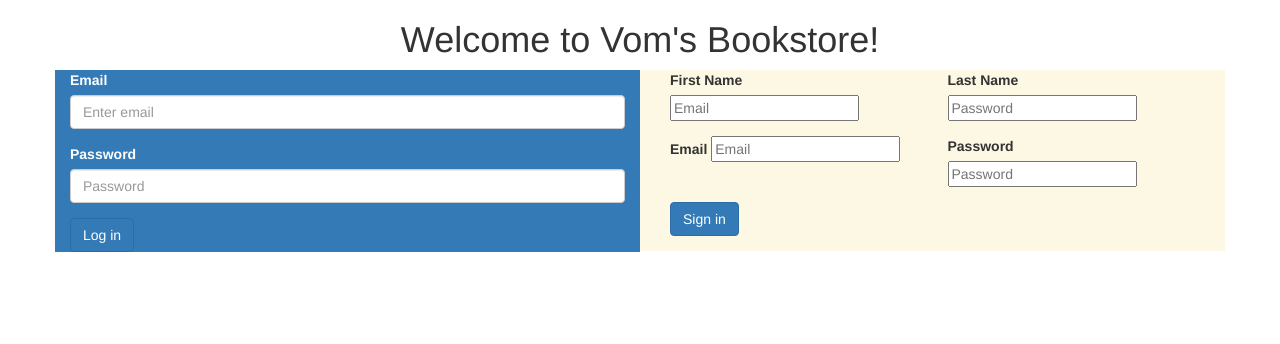
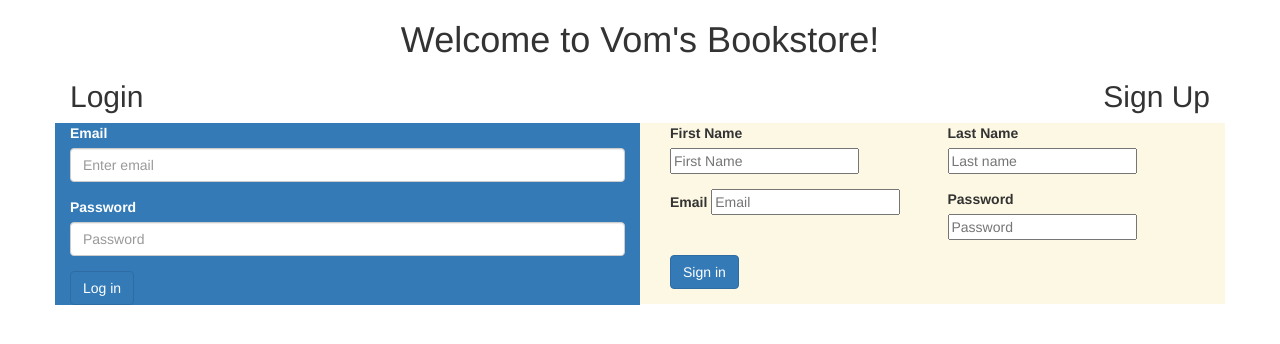
Before and after one commit to graghu782/CS348Proj, a Flask app: page / in a window 1280 px wide. Shown: the top 344 px of the page. Run offline with Flask 2, Linux system fonts and the light colour scheme; some libraries are stand-ins or nearby versions.

Commit message:
Add files via upload

```diff
--- a/templates/index.html
+++ b/templates/index.html
@@ -13,6 +13,12 @@
   <body>
     <div class="container">
       <h1 align="center">Welcome to Vom's Bookstore!</h1>
+      <h2 style="text-align:left;">
+        Login
+      <span style="float:right;">
+        Sign Up
+    </span>
+    </h2>
 
       <!-- LOG IN FORM !-->
       <div class="row">
@@ -35,12 +41,13 @@
           <form action="/home" method="POST">
             <div class="form-row">
               <div class="form-group col-md-6">
+
                 <label>First Name</label>
-                <input name="fname" placeholder="Email">
+                <input name="fname" placeholder="First Name">
               </div>
               <div class="form-group col-md-6">
                 <label>Last Name</label>
-                <input name="lname" placeholder="Password">
+                <input name="lname" placeholder="Last name">
               </div>
             </div>
             <div class="form-row">
```
